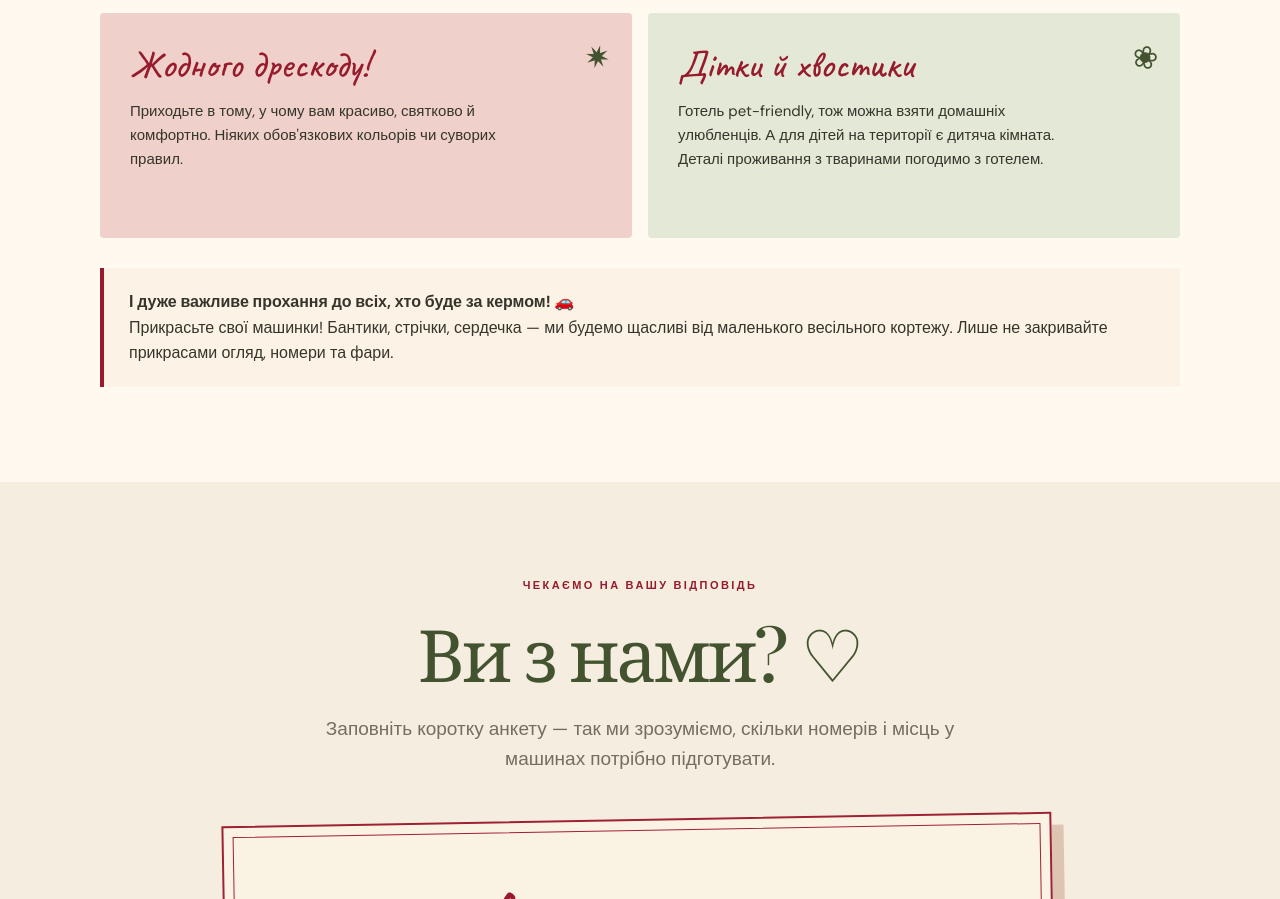
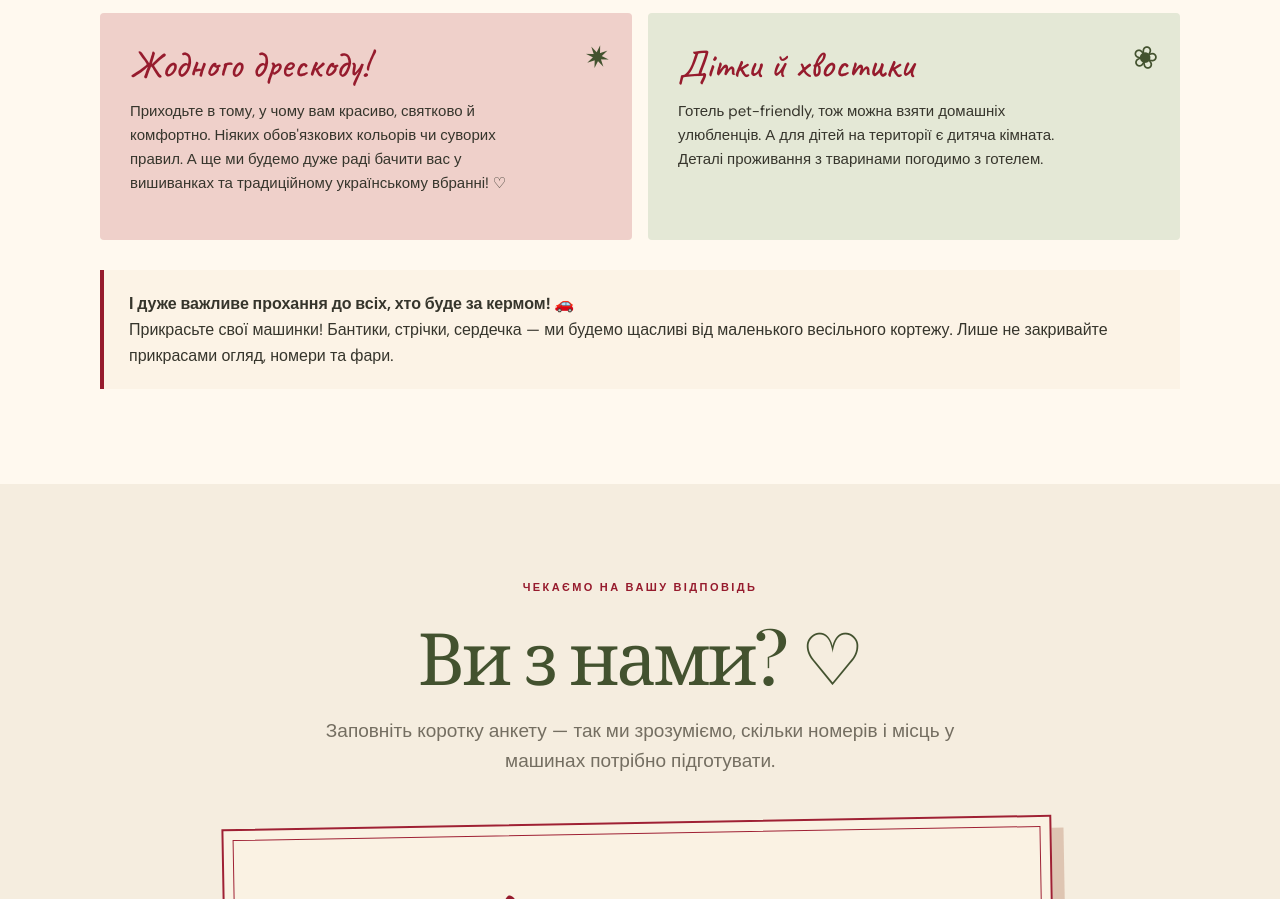
Before and after one commit to katyaakimova-ui/katya-dima-wedding, a plain HTML site: page index.html in a window 1280 px wide. Shown: the part 4845-5744 px from the top of the page. Drawn offline with nearby package versions, Linux system fonts and the light colour scheme.

Commit message:
Mention Ukrainian traditional clothing in optional dress code

```diff
--- a/index.html
+++ b/index.html
@@ -120,7 +120,7 @@
 <section class="section cream" id="wishes"><div class="shell"><div class="center"><div class="eyebrow">Кілька наших маленьких прохань</div><h2 class="sec-title">Важливі дрібнички</h2><p class="intro">Щоб свято було легким, теплим і трішки схожим на нас.</p></div>
   <div class="wishes-grid"><article class="wish"><span class="doodle" aria-hidden="true">✉</span><h3>Про подарунки</h3><p>Нам буде найприємніше отримати подарунок у вигляді грошей. Усе, про що мріємо, ми із задоволенням виберемо самі, а ваші конвертики допоможуть здійснити наші спільні плани.</p></article>
   <article class="wish"><span class="doodle" aria-hidden="true">♡</span><h3>Замість квітів — котикам</h3><p>Якщо хочеться порадувати нас букетом, краще подаруйте корм для котиків у закритій упаковці. Після весілля ми передамо його на благодійність тим хвостикам, які потребують допомоги.</p></article>
-  <article class="wish"><span class="doodle" aria-hidden="true">✷</span><h3>Жодного дрескоду!</h3><p>Приходьте в тому, у чому вам красиво, святково й комфортно. Ніяких обов'язкових кольорів чи суворих правил.</p></article>
+  <article class="wish"><span class="doodle" aria-hidden="true">✷</span><h3>Жодного дрескоду!</h3><p>Приходьте в тому, у чому вам красиво, святково й комфортно. Ніяких обов'язкових кольорів чи суворих правил. А ще ми будемо дуже раді бачити вас у вишиванках та традиційному українському вбранні! ♡</p></article>
   <article class="wish"><span class="doodle" aria-hidden="true">❀</span><h3>Дітки й хвостики</h3><p>Готель pet-friendly, тож можна взяти домашніх улюбленців. А для дітей на території є дитяча кімната. Деталі проживання з тваринами погодимо з готелем.</p></article></div>
   <div class="transport-note"><strong>І дуже важливе прохання до всіх, хто буде за кермом! 🚗</strong><br>Прикрасьте свої машинки! Бантики, стрічки, сердечка — ми будемо щасливі від маленького весільного кортежу. Лише не закривайте прикрасами огляд, номери та фари.</div>
 </div></section>
```
